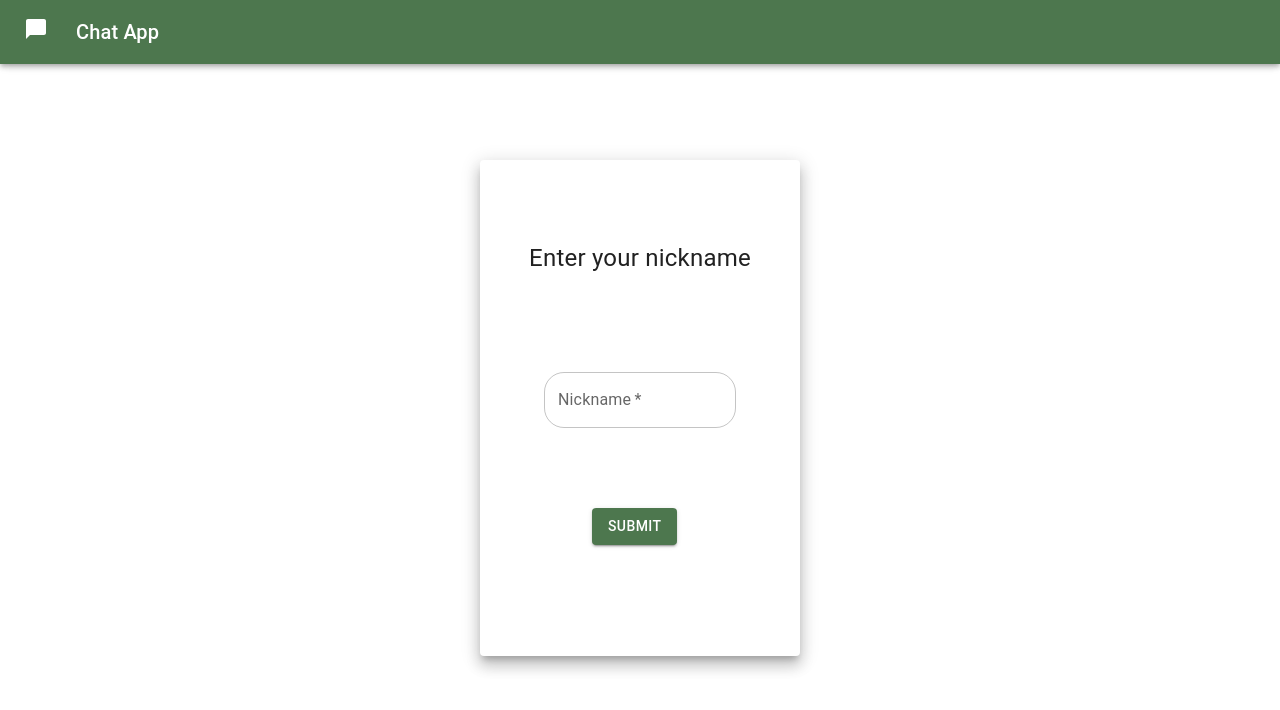
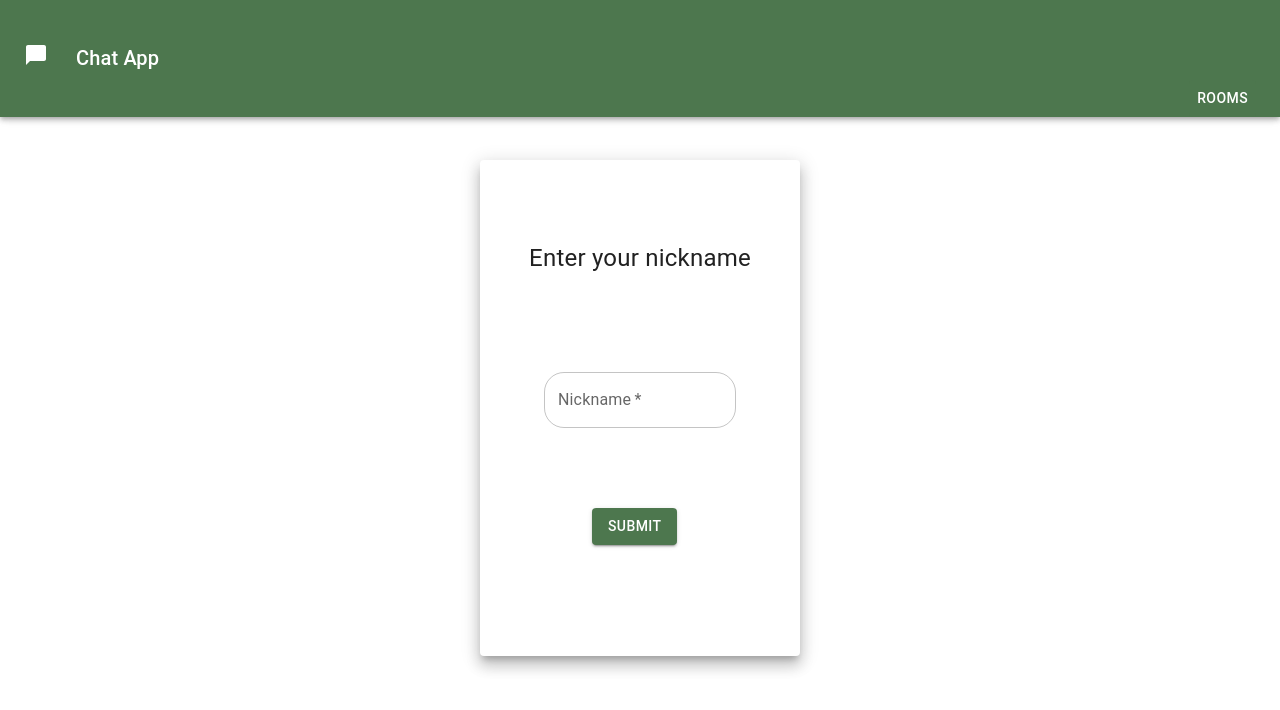
Before and after one commit to Erikisak/lab-3-socket, a React (Create React App) app in the folder client/: page / in a window 1280 px wide. Shown: the top 710 px of the page. Built offline with nearby package versions, Linux system fonts and the light colour scheme; no server answers.

Commit message:
edited sidebar and chat
Co-authored-by: Philip Risberg <Prisberg@users.noreply.github.com>

```diff
--- a/client/src/components/Navbar.tsx
+++ b/client/src/components/Navbar.tsx
@@ -8,6 +8,7 @@ import ChatBubbleIcon from '@mui/icons-material/ChatBubble';
 import { useSockets } from '../context/socket.context';
 import LogoutIcon from '@mui/icons-material/Logout';
 import Sidebar from './Sidebar';
+import { SxProps } from '@mui/material';
 
 
 export default function Navbar() {
@@ -39,6 +40,9 @@ export default function Navbar() {
             sx={{ flexGrow: 1 }}>
             Chat App
           </Typography>
+          <Box >
+          <Sidebar />
+          </Box>
           {joinedRoom ?
             <IconButton
               size="large"
```
